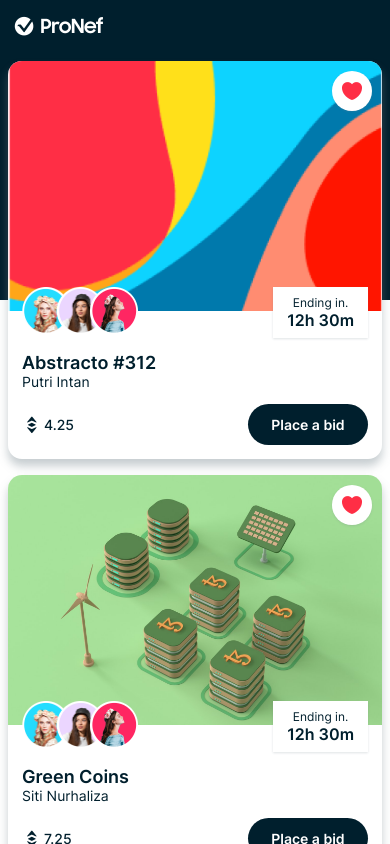
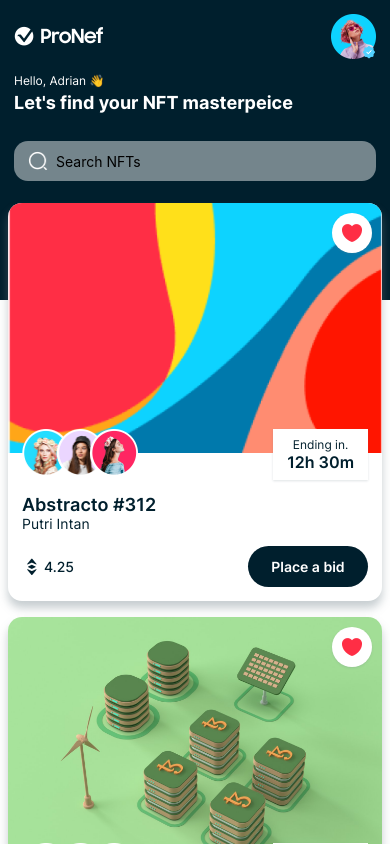
Before and after one commit to nayburz/nft_app, a React Native app: screen /Home in a window 390 px wide. Shown: the top 844 px of the page. Built offline with nearby package versions, Linux system fonts and the light colour scheme.

Commit message:
Added header

```diff
--- a/components/HomeHeader.js
+++ b/components/HomeHeader.js
@@ -16,6 +16,69 @@
           resizeMode="contain"
           style={{ width: 90, height: 25 }}
         />
+        <View style={{ width: 45, height: 45 }}>
+          <Image
+            source={assets.person01}
+            resizeMode="contain"
+            style={{ width: "100%", height: "100%" }}
+          />
+          <Image
+            source={assets.badge}
+            resizeMode="contain"
+            style={{
+              position: "absolute",
+              width: 15,
+              height: 15,
+              bottom: 0,
+              right: 0,
+            }}
+          />
+        </View>
+      </View>
+      <View style={{ marginVertical: SIZES.font }}>
+        <Text
+          style={{
+            fontFamily: FONTS.regular,
+            fontSize: SIZES.small,
+            color: COLORS.white,
+          }}
+        >
+          Hello, Adrian 👋
+        </Text>
+        <Text
+          style={{
+            fontFamily: FONTS.bold,
+            fontSize: SIZES.large,
+            color: COLORS.white,
+            marginTop: SIZES.base / 2,
+          }}
+        >
+          Let's find your NFT masterpeice
+        </Text>
+      </View>
+      <View style={{ marginTop: SIZES.font }}>
+        <View
+          style={{
+            width: "100%",
+            borderRadius: SIZES.font,
+            backgroundColor: COLORS.gray,
+            flexDirection: "row",
+            alignItems: "center",
+            paddingHorizontal: SIZES.font,
+            paddingVertical: SIZES.small - 2,
+          }}
+        >
+          <Image
+            source={assets.search}
+            resizeMode="contain"
+            style={{ width: 20, height: 20, marginRight: SIZES.base }}
+          />
+          <TextInput
+            placeholder="Search NFTs"
+            style={{ flex: 1 }}
+            onChangeText={() => {}}
+          />
+        </View>
       </View>
     </View>
   );
```
